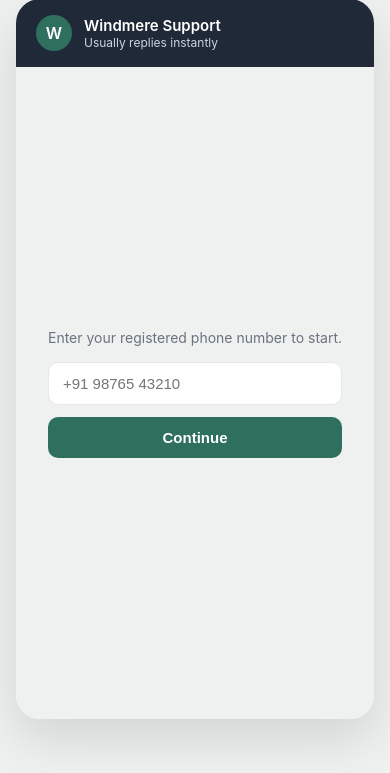
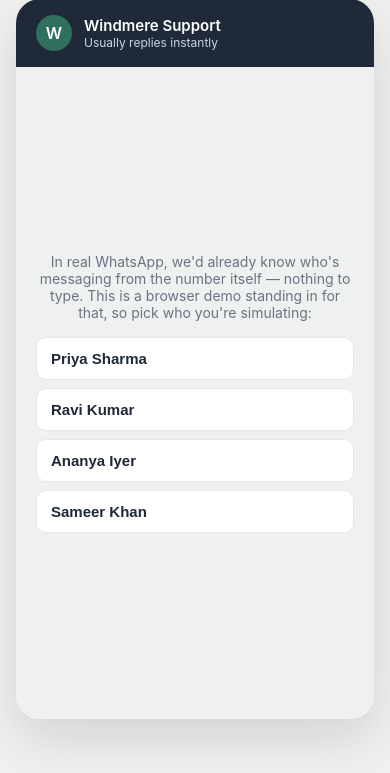
Before and after one commit to hrsh-kr/aftercare, a Flask app: page / in a window 390 px wide. Shown: the part 33-806 px from the top of the page. Run offline with Flask 3, Linux system fonts and the light colour scheme.

Commit message:
Product line names (ArcticAir, AquaSpin); fix WhatsApp identity logic
Windmere stays the onboarded parent brand; AC line renamed to
ArcticAir, washing machine line to AquaSpin - updated across both
manuals, terms, and sales data. Removed stale test tickets that
referenced the old names.

Real product-logic fix, not cosmetic: the customer lookup screen was
asking people to type their own phone number, which doesn't make
sense for a WhatsApp simulation - a real integration already knows
the sender from the incoming message, nothing is ever typed by the
customer. Replaced it with an explicit, honestly-labeled 'pick who
you're simulating' selector backed by a new /api/customers endpoint,
rather than pretending the manual entry was the real mechanism.
Verified both new brand names render correctly through the fixed
flow.

```diff
--- a/fixtures/sales_data_windmere.csv
+++ b/fixtures/sales_data_windmere.csv
@@ -1,5 +1,5 @@
 customer_name,customer_phone,product_id,product_name,serial_number,purchase_date,retailer,purchase_price
-Priya Sharma,+919876543210,WM-FC-700,Windmere FrontClean 700 Washing Machine,WM-FC-78234,2025-06-05,Amazon.in,24999
-Ravi Kumar,+919812345678,AC-CB-15T,Windmere CoolBreeze 1.5T Split AC,AC-CB-78901,2024-11-12,Flipkart,32999
-Ananya Iyer,+919845098450,WM-FC-700,Windmere FrontClean 700 Washing Machine,WM-FC-79345,2025-08-20,Windmere Store (Chennai),25999
-Sameer Khan,+919900112233,AC-CB-15T,Windmere CoolBreeze 1.5T Split AC,AC-CB-77102,2023-03-15,Amazon.in,31499
+Priya Sharma,+919876543210,WM-FC-700,Windmere AquaSpin 700 Washing Machine,WM-FC-78234,2025-06-05,Amazon.in,24999
+Ravi Kumar,+919812345678,AC-CB-15T,Windmere ArcticAir 1.5T Split AC,AC-CB-78901,2024-11-12,Flipkart,32999
+Ananya Iyer,+919845098450,WM-FC-700,Windmere AquaSpin 700 Washing Machine,WM-FC-79345,2025-08-20,Windmere Store (Chennai),25999
+Sameer Khan,+919900112233,AC-CB-15T,Windmere ArcticAir 1.5T Split AC,AC-CB-77102,2023-03-15,Amazon.in,31499
--- a/src/webapp/app.py
+++ b/src/webapp/app.py
@@ -75,6 +75,19 @@
     )
 
 
+@app.route("/api/customers", methods=["GET"])
+def customers():
+    """For the demo's 'simulate as' picker only. A real WhatsApp
+    integration never needs this -- the incoming message already
+    carries the sender's number, per WhatsApp's own webhook payload.
+    This endpoint exists purely because a browser demo has no real
+    phone attached to it."""
+    seen = {}
+    for r in load_registrations():
+        seen.setdefault(r.customer_phone, r.customer_name)
+    return jsonify([{"phone": phone, "name": name} for phone, name in seen.items()])
+
+
 @app.route("/api/lookup", methods=["POST"])
 def lookup():
     phone = request.json.get("phone", "").strip()
--- a/src/webapp/static/chat.js
+++ b/src/webapp/static/chat.js
@@ -1,6 +1,5 @@
 const lookupScreen = document.getElementById("lookup-screen");
-const phoneInput = document.getElementById("phone-input");
-const lookupBtn = document.getElementById("lookup-btn");
+const customerList = document.getElementById("customer-list");
 const lookupError = document.getElementById("lookup-error");
 const chatBody = document.getElementById("chat-body");
 const messagesEl = document.getElementById("messages");
@@ -11,6 +10,18 @@
 let phone = null;
 let conversationId = null;
 let awaitingFirstComplaint = false;
+
+async function loadCustomerPicker() {
+  const res = await fetch("/api/customers");
+  const people = await res.json();
+  customerList.innerHTML = people
+    .map((p) => `<button class="customer-btn" data-phone="${p.phone}">${p.name}</button>`)
+    .join("");
+  customerList.querySelectorAll(".customer-btn").forEach((btn) => {
+    btn.addEventListener("click", () => selectCustomer(btn.dataset.phone));
+  });
+}
+loadCustomerPicker();
 
 function addBubble(text, cls) {
   const el = document.createElement("div");
@@ -25,15 +36,13 @@
   sendBtn.disabled = !enabled;
 }
 
-lookupBtn.addEventListener("click", async () => {
-  const value = phoneInput.value.trim();
-  if (!value) return;
+async function selectCustomer(selectedPhone) {
   lookupError.hidden = true;
 
   const res = await fetch("/api/lookup", {
     method: "POST",
     headers: { "Content-Type": "application/json" },
-    body: JSON.stringify({ phone: value }),
+    body: JSON.stringify({ phone: selectedPhone }),
   });
   const data = await res.json();
 
@@ -43,7 +52,7 @@
     return;
   }
 
-  phone = value;
+  phone = selectedPhone;
   lookupScreen.hidden = true;
   messagesEl.hidden = false;
   composer.hidden = false;
@@ -53,11 +62,7 @@
   awaitingFirstComplaint = true;
   setComposerEnabled(true);
   messageInput.focus();
-});
-
-phoneInput.addEventListener("keydown", (e) => {
-  if (e.key === "Enter") lookupBtn.click();
-});
+}
 
 async function sendMessage() {
   const text = messageInput.value.trim();
--- a/src/webapp/static/style.css
+++ b/src/webapp/static/style.css
@@ -84,28 +84,28 @@
   margin: 0 0 4px;
 }
 
-#phone-input {
+.customer-list {
+  display: flex;
+  flex-direction: column;
+  gap: 8px;
+}
+
+.customer-btn {
   padding: 12px 14px;
   border-radius: 10px;
   border: 1px solid var(--border);
+  background: #fff;
   font-size: 15px;
-  outline: none;
+  font-weight: 600;
+  color: var(--text);
+  cursor: pointer;
+  text-align: left;
 }
 
-#phone-input:focus { border-color: var(--accent); }
-
-#lookup-btn {
-  padding: 12px;
-  border: none;
-  border-radius: 10px;
-  background: var(--accent);
-  color: #fff;
-  font-size: 15px;
-  font-weight: 600;
-  cursor: pointer;
+.customer-btn:hover {
+  border-color: var(--accent);
+  background: var(--accent-bubble);
 }
-
-#lookup-btn:hover { opacity: 0.92; }
 
 .lookup-error {
   color: #b91c1c;
--- a/src/webapp/templates/index.html
+++ b/src/webapp/templates/index.html
@@ -18,9 +18,9 @@
 
     <main id="chat-body" class="chat-body">
       <div id="lookup-screen" class="lookup-screen">
-        <p class="lookup-prompt">Enter your registered phone number to start.</p>
-        <input id="phone-input" type="tel" placeholder="+91 98765 43210" autocomplete="off">
-        <button id="lookup-btn">Continue</button>
+        <p class="lookup-prompt">In real WhatsApp, we'd already know who's messaging from the number itself &mdash;
+          nothing to type. This is a browser demo standing in for that, so pick who you're simulating:</p>
+        <div id="customer-list" class="customer-list"></div>
         <p id="lookup-error" class="lookup-error" hidden></p>
       </div>
       <div id="messages" class="messages" hidden></div>
```
Also changed, not shown: IMPLEMENTATION.md (+1 -0 lines), data/tickets/TBB-0001.json (deleted, +0 -15 lines), data/tickets/TBB-0002.json (deleted, +0 -12 lines), data/tickets/TBB-0003.json (deleted, +0 -12 lines), fixtures/manual_windmere_ac.md (+1 -1 lines), fixtures/manual_windmere_washing_machine.md (+1 -1 lines), fixtures/terms_windmere.md (+2 -2 lines).
